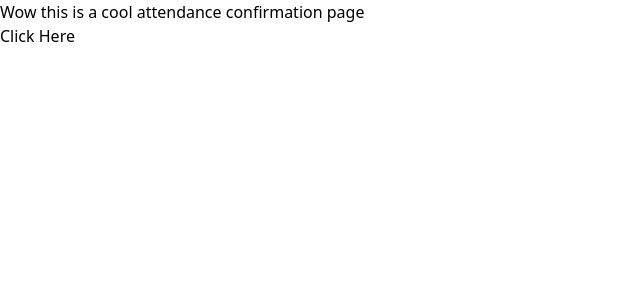
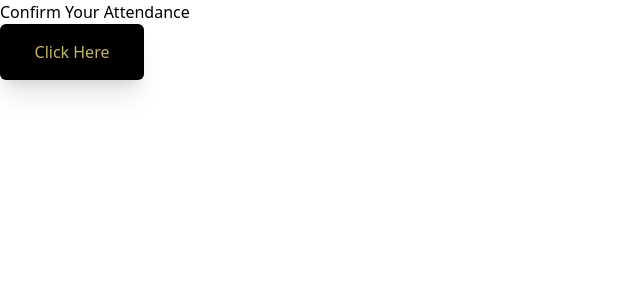
Before and after one commit to sitechtimes/club-attendance-frontend-v2, a Vue app: page /confirmation in a window 1280 px wide. Shown: the top 300 px of the page, without its empty margins (0-640 px from the left). Built offline with nearby package versions, Linux system fonts and the light colour scheme.

Commit message:
confirmation page *rough* skeleton

```diff
--- a/src/views/Confirmation.vue
+++ b/src/views/Confirmation.vue
@@ -1,8 +1,18 @@
 <template>
-<h1>Wow this is a cool attendance confirmation page</h1>
-<button>Click Here</button>
+<div>
+    <h1>Confirm Your Attendance</h1>
+<button
+class="p-4 text-[#c2b669] shadow-xl cursor-pointer rounded-md hover:scale-110 ease-in-out duration-300 bg-black w-36 h-18 flex justify-evenly items-center"
+@click="logAttendance">
+ Click Here
+</button>
+</div>
 </template>
 
 <script setup lang="ts">
-
+import { onMounted, onBeforeMount, ref, computed, watch } from "vue";
+let present = ref(false)
+const logAttendance = function(){
+present.value = true
+}
 </script>
```
